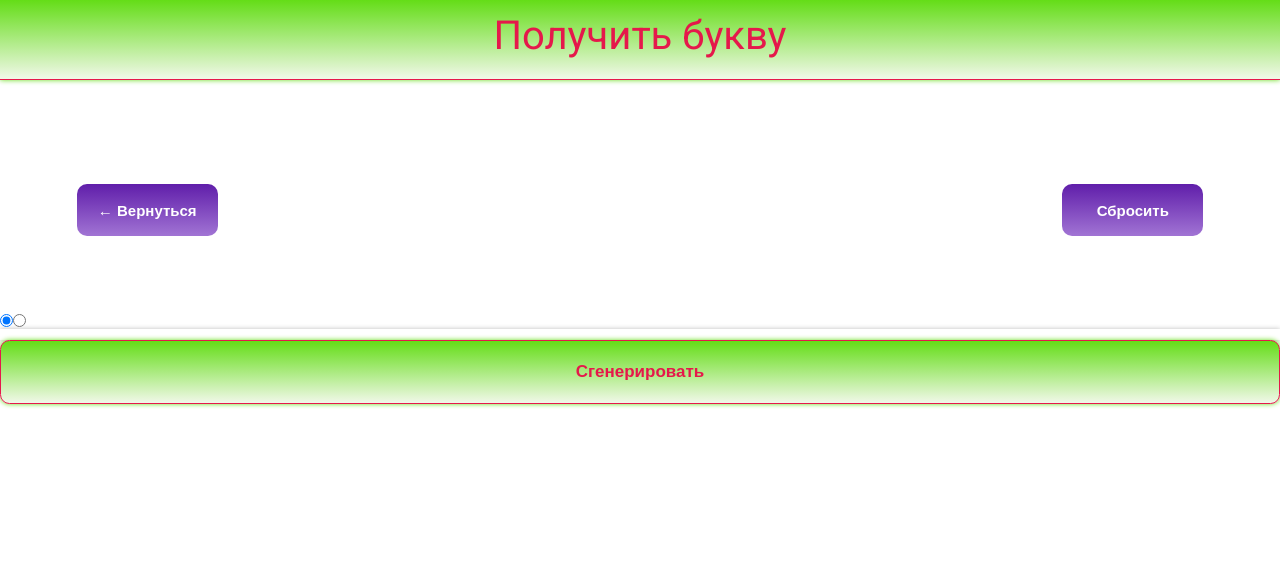
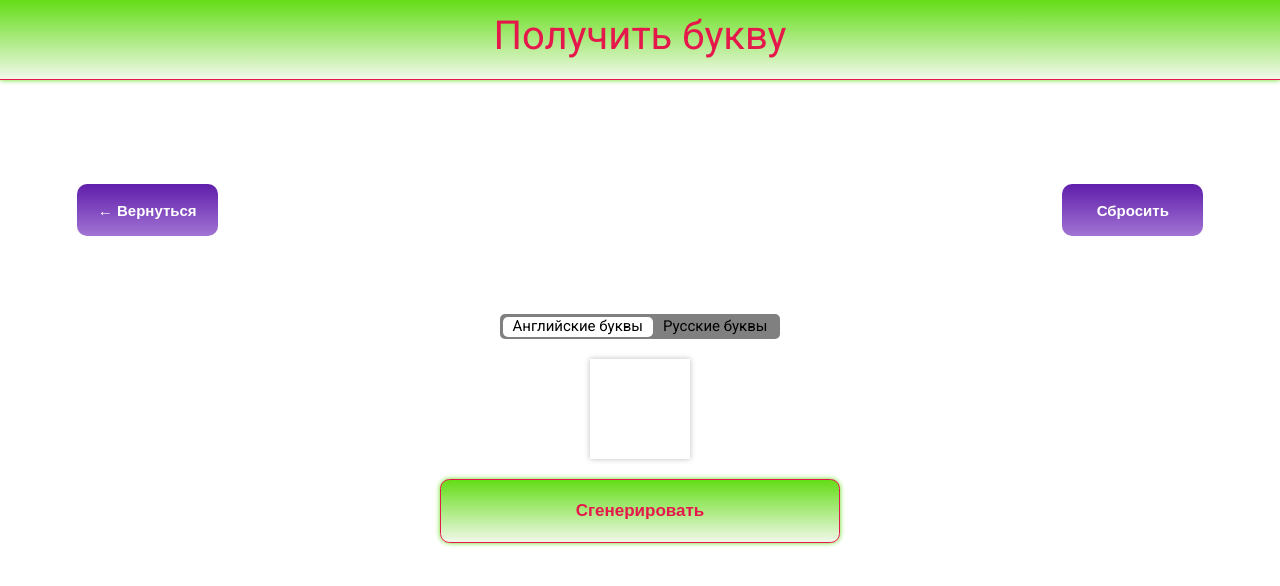
Before and after one commit to Rustam9724/random-app, a React (Create React App) app in the folder random-app/: page /letter-randomiser in a window 1280 px wide. Shown: the top 586 px of the page. Built offline with nearby package versions, Linux system fonts and the light colour scheme.

Commit message:
init: letter randomiser style

```diff
--- a/random-app/src/components/LetterRandomiser.jsx
+++ b/random-app/src/components/LetterRandomiser.jsx
@@ -37,16 +37,14 @@ function LetterRandomiser() {
             </div>
             <main className="letters-main">
                 <div className="letters-inputs">
-                    <input type="radio" name="letters-language" id="letters-en-language" checked={language === 'english' ? true : false} onChange={(event) => changeHandler(event)} value="english"/>
-                    {/* <label className="numbers-label">
-                        <span>Минимум:</span>
-                        <input type="text" value={minimum} onChange={(event) => setMinimum(+event.target.value)}/>
-                    </label> */}
-                    <input type="radio" name="letters-language" id="letters-ru-language"  checked={language === 'russian' ? true : false} onChange={(event) => changeHandler(event)} value="russian"/>
-                    {/* <label className="numbers-label">
-                        <span>Максимум:</span>
-                        <input type="text" value={maximum} onChange={(event) => setMaximum(+event.target.value)}/>
-                    </label> */}
+                    <input className="letters-input" type="radio" name="letters-language" id="letters-en-language" checked={language === 'english' ? true : false} onChange={(event) => changeHandler(event)} value="english" hidden/>
+                    <label className="letters-label" for="letters-en-language">
+                        Английские буквы
+                    </label>
+                    <input className="letters-input" type="radio" name="letters-language" id="letters-ru-language"  checked={language === 'russian' ? true : false} onChange={(event) => changeHandler(event)} value="russian" hidden/>
+                    <label className="letters-label" for="letters-ru-language">
+                        Русские буквы
+                    </label>
                 </div>
                 <div className="letters-resultblock">
                     <div className="letters-result result">{result}</div>
--- a/random-app/src/index.css
+++ b/random-app/src/index.css
@@ -680,3 +680,45 @@ input[type="text"] {
     font-size: 1.3rem;
   }
 }
+
+.letters-main {
+  width: 400px;
+  margin: 0 auto;
+  display: flex;
+  flex-direction: column;
+}
+
+.letters-inputs {
+  background-color: gray;
+  width: 280px;
+  display: flex;
+  justify-content: center;
+  margin: 0 auto 20px;
+  height: 2.5rem;
+  align-items: center;
+  border-radius: 5px;
+}
+
+.letters-label {
+  cursor: pointer;
+  font-size: 1.5rem;
+  height: 2rem;
+  line-height: 120%;
+  background-color: gray;
+  border-radius: 5px;
+  padding: 0 10px;
+}
+
+.letters-input:checked + .letters-label {
+  background-color: white;
+  cursor:context-menu;
+}
+
+.letters-result {
+  height: 100px;
+  width: 100px;
+  margin: 0 auto 20px;
+  text-align: center;
+  padding-top: 40px;
+  font-size: 2.5rem;
+}
```
